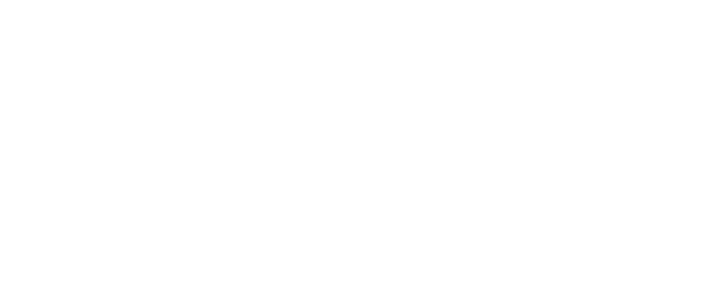
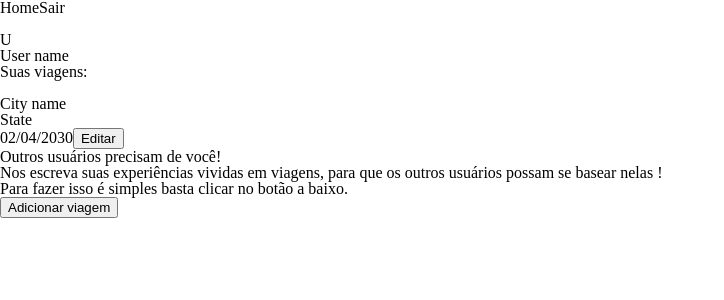
Before and after one commit to M3-Projeto-Final-Grupo-2/projeto-final-m3, a React (Vite) app: page /profile in a window 1280 px wide. Shown: the top 300 px of the page, without its empty margins (0-724 px from the left). Built offline with nearby package versions, Linux system fonts and the light colour scheme.

Commit message:
fix: style.css error

```diff
--- a/src/pages/ProfilePage/index.tsx
+++ b/src/pages/ProfilePage/index.tsx
@@ -1,5 +1,31 @@
 import { CardProfile } from "../../components/CardProfile";
 
 export const ProfilePage = () =>(
-    console.log("ola")
+    <>
+    <header>
+    <div>
+        <span>Home</span>
+        <span>Sair</span>
+    </div>
+        <img src="" alt="" />
+        <h2>U</h2>
+        <h1>User name</h1>
+    </header>
+    <div>
+    <main>
+        <div>
+        <h2>Suas viagens:</h2>
+        <ul>
+            <CardProfile/>
+        </ul>
+        </div>
+    </main>
+    <aside>
+        <h2>Outros usuários precisam de você!</h2>
+        <p>Nos escreva suas experiências vividas em viagens, para que os outros usuários possam se basear nelas !</p>
+        <p>Para fazer isso é simples basta clicar no botão a baixo.</p>
+        <button>Adicionar viagem</button>
+    </aside>
+    </div>
+    </>
 )
```
